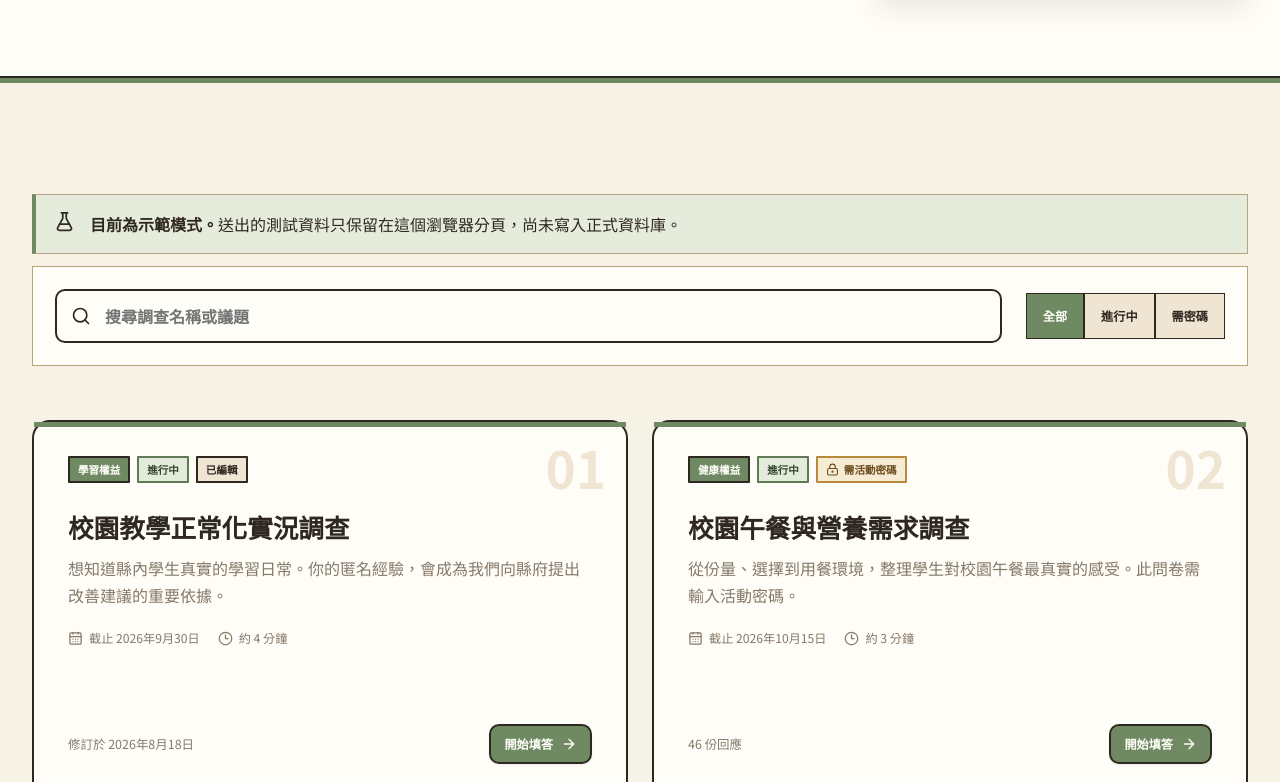
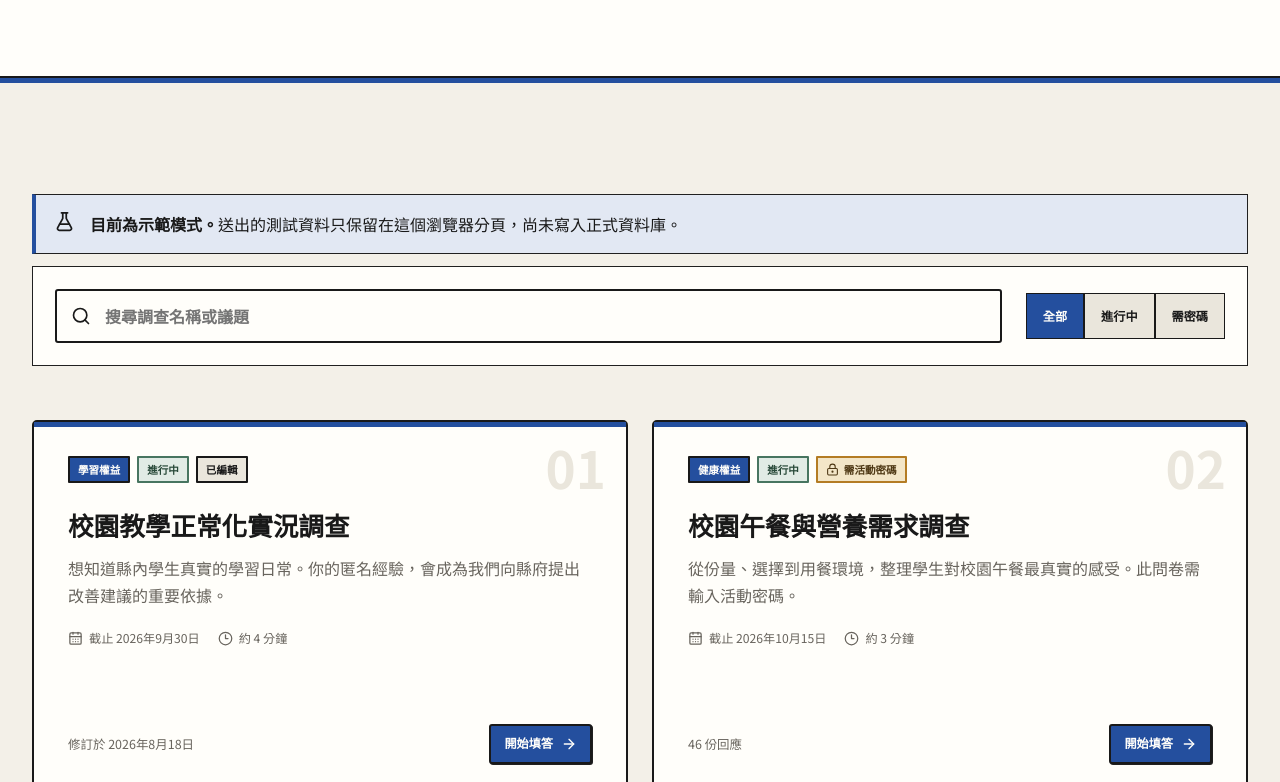
Before and after one commit to hcc-srcy/hcccr, a website: page surveys.html in a window 1280 px wide. Shown: the part 545-1327 px from the top of the page. Drawn offline with nearby package versions, Linux system fonts and the light colour scheme.

Commit message:
Revert "style: 換成暖色系親子質感 × 文青風視覺識別"
This reverts commit f51bba8a271f22f38a58f478ada0580bcdb855fa.

```diff
--- a/css/admin.css
+++ b/css/admin.css
@@ -66,7 +66,7 @@
 .admin-nav button { position: relative; min-height: 48px; display: flex; align-items: center; gap: 11px; padding: 9px 11px; color: var(--paper); background: transparent; border: 2px solid transparent; border-radius: 0; font-size: 0.8rem; font-weight: 700; text-align: left; text-decoration: none; cursor: pointer; }
 .admin-nav a:hover,
 .admin-nav button:hover { color: var(--ink); background: var(--paper); border-color: var(--paper); }
-.admin-nav a[aria-current="page"] { color: var(--paper); background: var(--blue); border-color: #8fae82; }
+.admin-nav a[aria-current="page"] { color: var(--paper); background: var(--blue); border-color: #6f8bc2; }
 .admin-nav a[aria-current="page"]::before { content: ""; position: absolute; left: -7px; width: 4px; height: 24px; background: var(--paper); }
 .admin-nav svg { width: 18px; height: 18px; stroke-width: 2.4; }
 .nav-badge { min-width: 22px; height: 22px; display: inline-flex; justify-content: center; align-items: center; margin-left: auto; padding: 0 6px; color: var(--paper); background: var(--red); border: 1px solid var(--paper); font-size: 0.66rem; font-weight: 900; }
--- a/css/main.css
+++ b/css/main.css
@@ -1,52 +1,52 @@
-@import url("https://fonts.googleapis.com/css2?family=Noto+Sans+TC:wght@400;500;700&family=Noto+Serif+TC:wght@500;700;900&display=swap");
+@import url("https://fonts.googleapis.com/css2?family=Noto+Sans+TC:wght@400;500;700&family=Outfit:wght@500;700;900&family=Patrick+Hand&display=swap");
 
 :root {
-  --canvas: #f7f2e6;
-  --paper: #fffdf7;
-  --paper-muted: #efe5d2;
-  --ink: #2f2820;
-  --ink-soft: #4b4234;
-  --muted: #85796a;
-  --red: #c17762;
-  --red-dark: #9f5f4d;
-  --blue: #6f8a63;
-  --blue-soft: #e6ecdb;
-  --blue-ink: #51684a;
-  --yellow: #dba552;
-  --yellow-soft: #f8ead0;
+  --canvas: #f3f0e8;
+  --paper: #fffefa;
+  --paper-muted: #eae6dc;
+  --ink: #191919;
+  --ink-soft: #3f3d39;
+  --muted: #68645d;
+  --red: #c83a32;
+  --red-dark: #a92d27;
+  --blue: #244f9e;
+  --blue-soft: #e2e8f3;
+  --blue-ink: #1f447f;
+  --yellow: #e7b936;
+  --yellow-soft: #f7edc8;
   --primary: var(--blue);
   --primary-dark: var(--blue-ink);
   --primary-soft: var(--blue-soft);
-  --accent: var(--red);
-  --accent-dark: var(--red-dark);
-  --accent-soft: #f5e2da;
+  --accent: var(--blue);
+  --accent-dark: var(--blue-ink);
+  --accent-soft: var(--blue-soft);
   --signal: var(--yellow);
   --signal-soft: var(--yellow-soft);
   --surface: var(--paper);
   --surface-strong: var(--paper-muted);
-  --line: #e3d6bd;
-  --line-strong: #b9a37e;
-  --warning: #b98a3c;
-  --warning-dark: #6b4d1e;
-  --warning-soft: #f6ecd4;
-  --danger: #b5615a;
-  --danger-soft: #f5e0dc;
-  --success: #5f7a55;
-  --success-soft: #e3ecda;
+  --line: #d3cec3;
+  --line-strong: #202020;
+  --warning: #b47c24;
+  --warning-dark: #4e3814;
+  --warning-soft: #f3e6c8;
+  --danger: #b8413a;
+  --danger-soft: #f4dfdc;
+  --success: #477560;
+  --success-soft: #e1ebe5;
   --info-soft: var(--blue-soft);
-  --border-color: #c9b596;
-  --border: 1px solid var(--line-strong);
-  --border-heavy: 2px solid var(--ink-soft);
-  --shadow-xs: 0 1px 2px rgba(47, 40, 32, 0.08);
-  --shadow-sm: 0 4px 14px rgba(47, 40, 32, 0.1);
-  --shadow-md: 0 10px 28px rgba(47, 40, 32, 0.12);
-  --shadow-lg: 0 20px 48px rgba(47, 40, 32, 0.14);
-  --radius-xs: 6px;
-  --radius-sm: 10px;
-  --radius-md: 18px;
-  --font-display: "Noto Serif TC", "Noto Sans TC", "PingFang TC", "Microsoft JhengHei", serif;
+  --border-color: #202020;
+  --border: 2px solid var(--ink);
+  --border-heavy: 4px solid var(--ink);
+  --shadow-xs: 1px 1px 0 var(--border-color);
+  --shadow-sm: 2px 2px 0 var(--border-color);
+  --shadow-md: 4px 4px 0 var(--border-color);
+  --shadow-lg: 6px 6px 0 var(--border-color);
+  --radius-xs: 2px;
+  --radius-sm: 3px;
+  --radius-md: 5px;
+  --font-display: Outfit, "Noto Sans TC", "PingFang TC", "Microsoft JhengHei", sans-serif;
   --font-ui: "Noto Sans TC", "PingFang TC", "Microsoft JhengHei", sans-serif;
-  --font-hand: var(--font-display);
+  --font-hand: "Patrick Hand", "Noto Sans TC", "PingFang TC", cursive;
   --container: 1320px;
   --content-narrow: 820px;
   --header-height: 82px;
@@ -501,7 +501,7 @@ a { -webkit-tap-highlight-color: transparent; }
 .footer-links { display: grid; align-content: start; gap: 10px; padding-left: 18px; border-left: 2px solid var(--blue); }
 .footer-links strong { margin-bottom: 6px; color: var(--paper); font-size: 0.78rem; }
 .footer-links a { width: fit-content; color: var(--paper); font-size: 0.82rem; text-decoration: none; }
-.footer-links a:hover { color: #cfdcc4; }
+.footer-links a:hover { color: #b7c8eb; }
 .site-footer__bottom { min-height: 74px; display: flex; justify-content: space-between; align-items: center; gap: 20px; color: var(--paper-muted); border-top: 2px solid var(--paper); font-size: 0.7rem; }
 .site-footer__bottom p { margin: 0; }
 
@@ -556,7 +556,7 @@ a { -webkit-tap-highlight-color: transparent; }
 .tag svg { width: 13px; height: 13px; }
 .tag--accent { color: var(--paper); background: var(--blue); }
 .tag--warning { color: var(--warning-dark); background: var(--warning-soft); border-color: var(--warning); }
-.tag--success { color: #33472c; background: var(--success-soft); border-color: var(--success); }
+.tag--success { color: #274838; background: var(--success-soft); border-color: var(--success); }
 .tag--ghost { color: inherit; background: transparent; }
 .notice { display: grid; grid-template-columns: 24px 1fr; gap: 12px; align-items: start; padding: 16px 18px; color: var(--ink); background: var(--blue-soft); border: 1px solid var(--line-strong); border-left: 4px solid var(--blue); }
 .notice svg { width: 21px; height: 21px; }
@@ -581,7 +581,7 @@ textarea.form-control,
 .contact-form textarea { min-height: 120px; resize: vertical; }
 .form-control:focus,
 .contact-form input:focus,
-.contact-form textarea:focus { border-color: var(--blue); box-shadow: 0 0 0 3px rgba(111, 138, 99, 0.18); }
+.contact-form textarea:focus { border-color: var(--blue); box-shadow: 0 0 0 3px rgba(36, 79, 158, 0.16); }
 .field-message { min-height: 20px; margin: 7px 0 0; color: var(--red); font-size: 0.78rem; font-weight: 900; }
 .check-row { display: grid; grid-template-columns: 19px minmax(0, 1fr); gap: 11px; align-items: start; font-weight: 700; cursor: pointer; }
 .check-row input { width: 18px; height: 18px; margin: 3px 0 0; accent-color: var(--blue); }
--- a/css/surveys.css
+++ b/css/surveys.css
@@ -131,7 +131,7 @@
 .survey-section-heading { position: relative; min-width: 0; margin: 42px 0 6px; padding: 30px 34px 28px; color: var(--paper); background: var(--blue); border: 2px solid var(--ink); scroll-margin-top: 92px; }
 .survey-section-heading:first-child { margin-top: 0; }
 .survey-section-heading::after { display: none; }
-.survey-section-heading > span { display: block; margin-bottom: 7px; color: #e6ecdb; font-family: var(--font-display); font-size: 0.72rem; font-weight: 700; text-transform: uppercase; }
+.survey-section-heading > span { display: block; margin-bottom: 7px; color: #dce5f5; font-family: var(--font-display); font-size: 0.72rem; font-weight: 700; text-transform: uppercase; }
 .survey-section-heading h2 { max-width: calc(100% - 54px); margin: 0; color: var(--paper); font-size: 1.9rem; font-weight: 900; line-height: 1.25; overflow-wrap: anywhere; word-break: break-word; }
 .survey-section-heading p { max-width: 680px; margin: 9px 0 0; color: var(--paper); opacity: 0.82; overflow-wrap: anywhere; }
 
```
